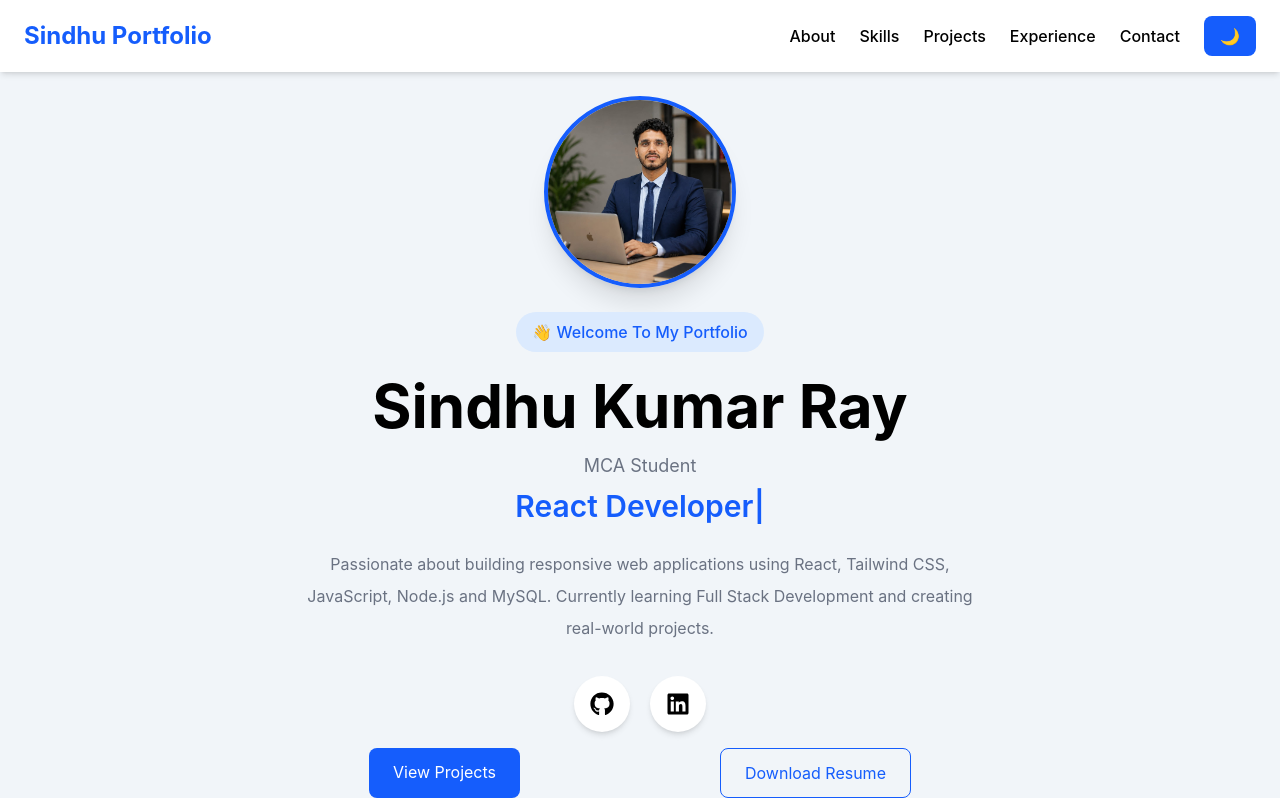
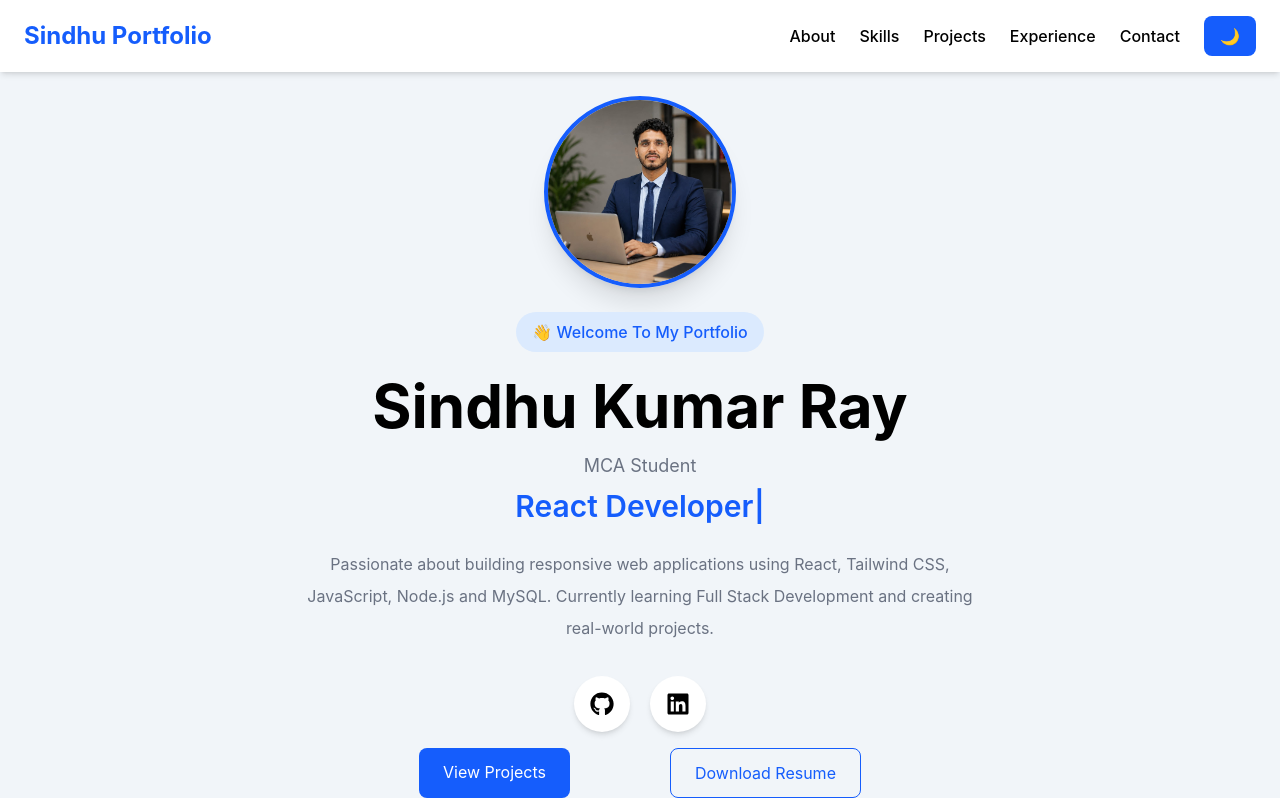
Before and after one commit to sindhukumarray/portfolio-website, a React (Vite) app: page / in a window 1280 px wide. Shown: the top 800 px of the page. Built offline with nearby package versions, Linux system fonts and the light colour scheme.

Commit message:
ui improve hero.jsx

```diff
--- a/src/components/Hero.jsx
+++ b/src/components/Hero.jsx
@@ -177,7 +177,7 @@
 
         {/* Buttons */}
 
-        <div className="flex flex-wrap justify-center gap-50  mt-4">
+        <div className="flex flex-wrap justify-center gap-25  mt-4">
           <a
             href="#projects"
             className="
```
